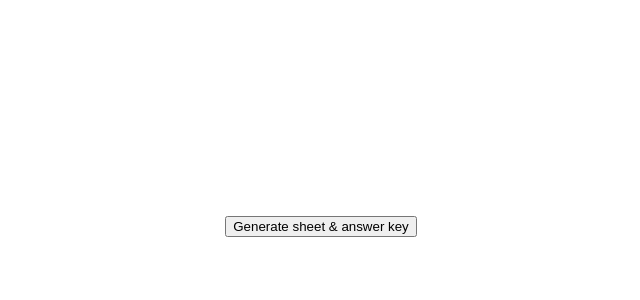
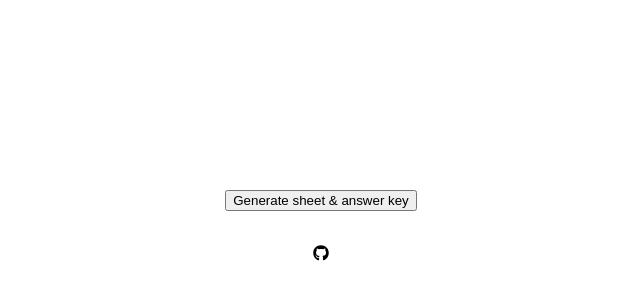
Before and after one commit to ThePadawan/menomote, a React (Create React App) app: page / in a window 1280 px wide. Shown: the part 174-474 px from the top of the page, without its empty margins (319-959 px from the left). Built offline with nearby package versions, Linux system fonts and the light colour scheme.

Commit message:
Add backlink to Github

```diff
--- a/package.json
+++ b/package.json
@@ -51,6 +51,9 @@
     ]
   },
   "devDependencies": {
+    "@fortawesome/fontawesome-svg-core": "^1.2.28",
+    "@fortawesome/free-brands-svg-icons": "^5.13.0",
+    "@fortawesome/react-fontawesome": "^0.1.9",
     "raw-loader": "^4.0.1",
     "react-app-rewired": "^2.1.6",
     "source-map-explorer": "^2.4.2",
--- a/src/App.css
+++ b/src/App.css
@@ -6,3 +6,11 @@
   min-height: 100vh;
   flex-flow: column;
 }
+
+.menomote-extras {
+  margin-top: 2rem;
+}
+
+.menomote-extras__link {
+  color: #000;
+}
--- a/src/App.tsx
+++ b/src/App.tsx
@@ -1,6 +1,8 @@
 import React, { useState } from "react";
 import "./App.css";
 import { run } from "./notes";
+import { FontAwesomeIcon } from "@fortawesome/react-fontawesome";
+import { faGithub } from "@fortawesome/free-brands-svg-icons";
 
 const click = (setFallbackUrl: (s: string | null) => void) => {
   setTimeout(() => {
@@ -27,6 +29,14 @@ const App = () => {
             </a>
           )}
         </div>
+        <div className="menomote-extras">
+          <a
+            href="//github.com/ThePadawan/menomote"
+            className="menomote-extras__link"
+          >
+            <FontAwesomeIcon icon={faGithub} />
+          </a>
+        </div>
       </div>
     </>
   );
```
Also changed, not shown: 1 other file (tests, documents, lock files or other folders).
